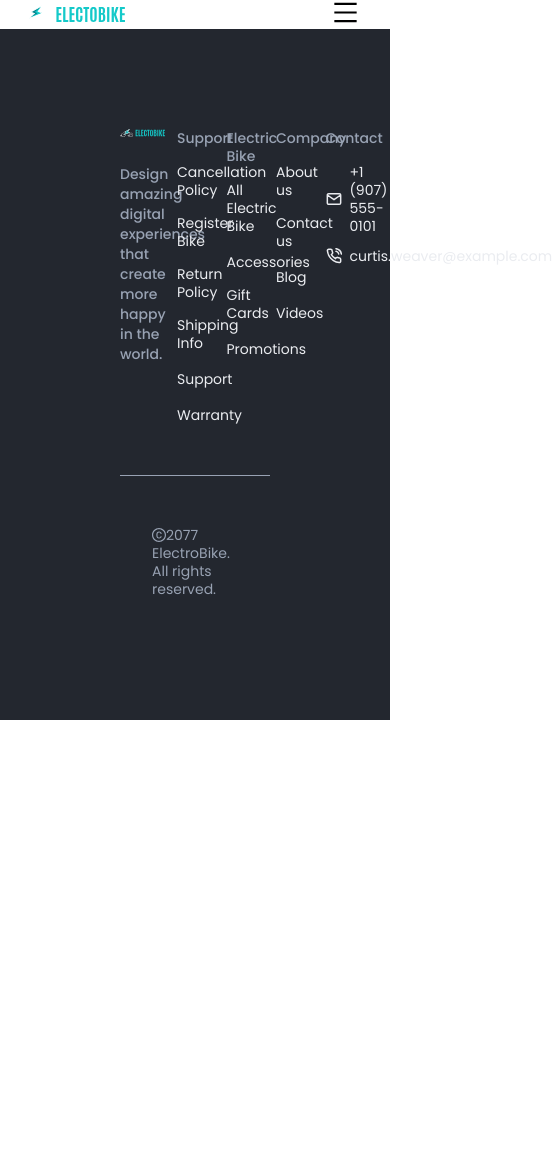
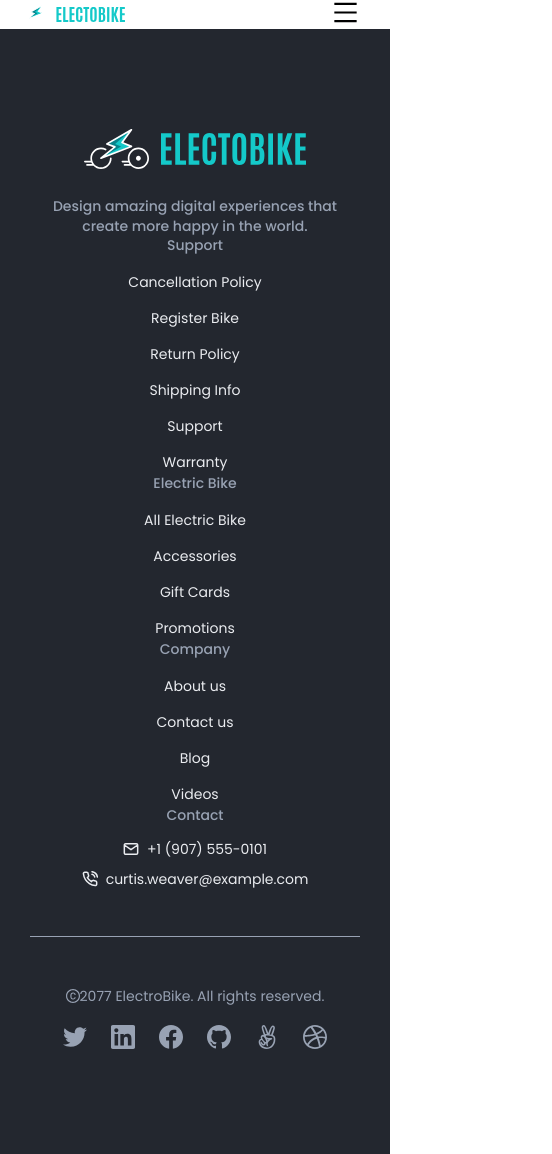
Before and after one commit to ThuTrang5631/rightfix_FE, a React (Vite) app: page / in a window 390 px wide. Shown: the whole page, 552 px wide, since content can reach past the window. Before the commit the page ends 844 px from the top, so only its background shows below. Built offline with nearby package versions, Linux system fonts and the light colour scheme.

Commit message:
fix: responsive footer

```diff
--- a/src/components/Footer/_footer.scss
+++ b/src/components/Footer/_footer.scss
@@ -65,5 +65,55 @@
   .footer-bottom {
     padding: 50px 32px;
     border-top: 1px solid $neutral-4;
+    display: flex;
+    justify-content: space-between;
+  }
+
+  .footer-social-link {
+    img {
+      width: 24px;
+      height: 24px;
+    }
   }
 }
+
+@include devices(large) {
+  .footer {
+    padding-inline: 30px;
+  }
+
+  .footer-item {
+    margin-right: 20px;
+  }
+}
+
+@include devices(medium) {
+  .footer {
+    .footer-top,
+    .footer-bottom {
+      flex-direction: column;
+      text-align: center;
+    }
+
+    .footer-item {
+      width: 100%;
+      margin-right: 0;
+
+      &:first-child {
+        width: 100%;
+      }
+    }
+
+    .footer-wrap-link {
+      align-items: center;
+    }
+
+    .footer-social {
+      justify-content: center;
+    }
+
+    .footer-copyright {
+      margin-bottom: 20px;
+    }
+  }
+}
```
